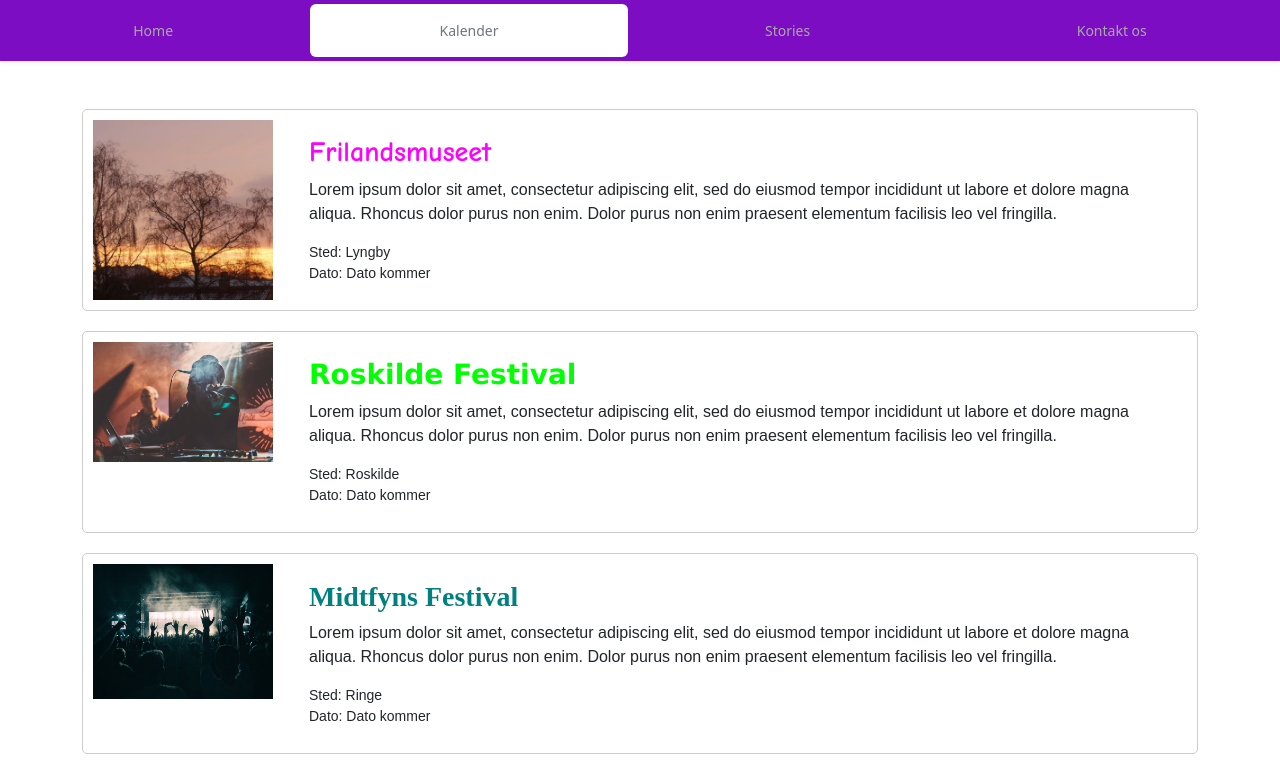
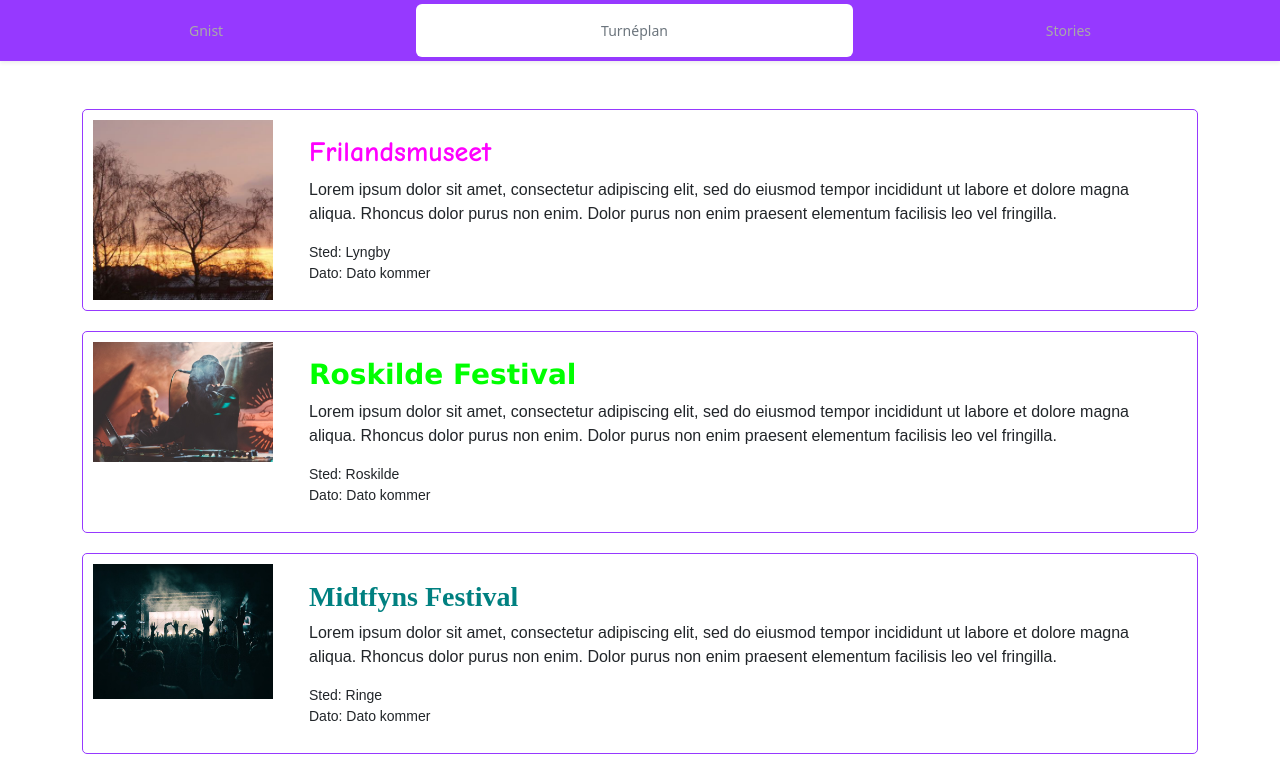
Before and after one commit to Kima4Tec/Gnist, a plain HTML site: page calendar.htm in a window 1280 px wide. Shown: the top 772 px of the page. Drawn offline with nearby package versions, Linux system fonts and the light colour scheme.

Commit message:
Changed topbar color, calendar frame color, topbar names

```diff
--- a/calendar.htm
+++ b/calendar.htm
@@ -19,16 +19,13 @@
 <body onload="init()">
      <ul class="nav nav-pills nav-fill gap-2 p-1 small shadow-sm" id="pillNav2" role="tablist">
         <li class="nav-item" role="presentation">
-            <button class="nav-link" id="home-tab2" data-bs-toggle="tab" type="button" role="tab" aria-selected="false"><a href="index.html" class="nav-link">Home</a></button>
+            <button class="nav-link" id="home-tab2" data-bs-toggle="tab" type="button" role="tab" aria-selected="false"><a href="index.html" class="nav-link">Gnist</a></button>
         </li>
         <li class="nav-item" role="presentation">
-            <button class="nav-link active" id="calendar-tab2" data-bs-toggle="tab" type="button" role="tab" aria-selected="true"><a href="calendar.htm" class="nav-link active">Kalender</a></button>
+            <button class="nav-link active" id="calendar-tab2" data-bs-toggle="tab" type="button" role="tab" aria-selected="true"><a href="calendar.htm" class="nav-link active">Turnéplan</a></button>
         </li>
         <li class="nav-item" role="presentation">
             <button class="nav-link" id="stories-tab2" data-bs-toggle="tab" type="button" role="tab" aria-selected="false"><a href="stories.htm" class="nav-link">Stories</a></button>
-        </li>
-        <li class="nav-item" role="presentation">
-            <button class="nav-link" id="contact-tab2" data-bs-toggle="tab" type="button" role="tab" aria-selected="false"><a href="contact.htm" class="nav-link">Kontakt os</a></button>
         </li>
     </ul>
 
--- a/css/calendar.css
+++ b/css/calendar.css
@@ -19,7 +19,7 @@
 
 .card {
     margin-bottom: 20px;
-    border: 1px solid #ccc;
+    border: 1px solid #9639ff;
     border-radius: 5px;
     display: flex;
     flex-direction: row;
--- a/css/navbar.css
+++ b/css/navbar.css
@@ -1,5 +1,5 @@
 ul.nav.nav-pills.nav-fill.gap-2.p-1.small.shadow-sm {
-    background-color: #7D0DC3;
+    background-color: #9639ff;
     --bs-nav-link-color: var(--bs-white);
     --bs-nav-link-hover-color: var(--bs-black);
     --bs-nav-pills-link-active-color: var(--bs-gray);
```
Also changed, not shown: contact.htm (+0 -3 lines), index.html (+2 -5 lines), stories.htm (+2 -5 lines).
